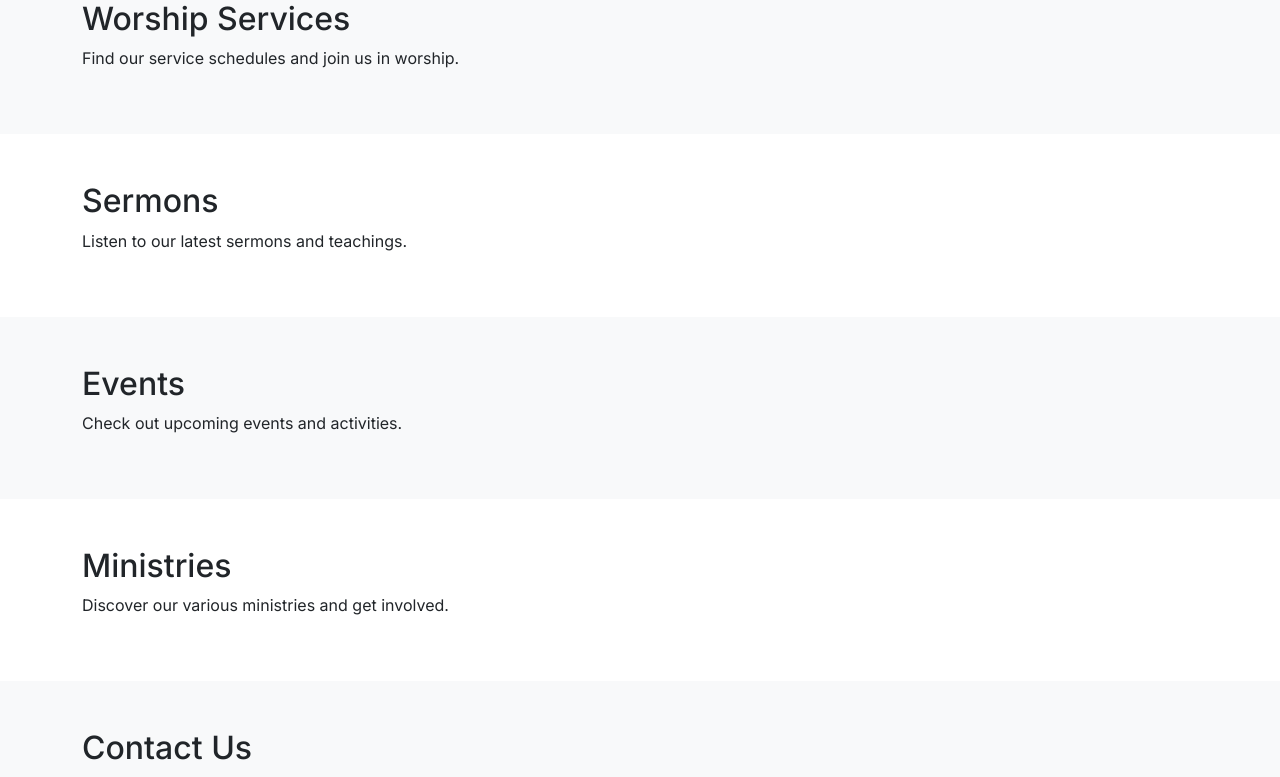
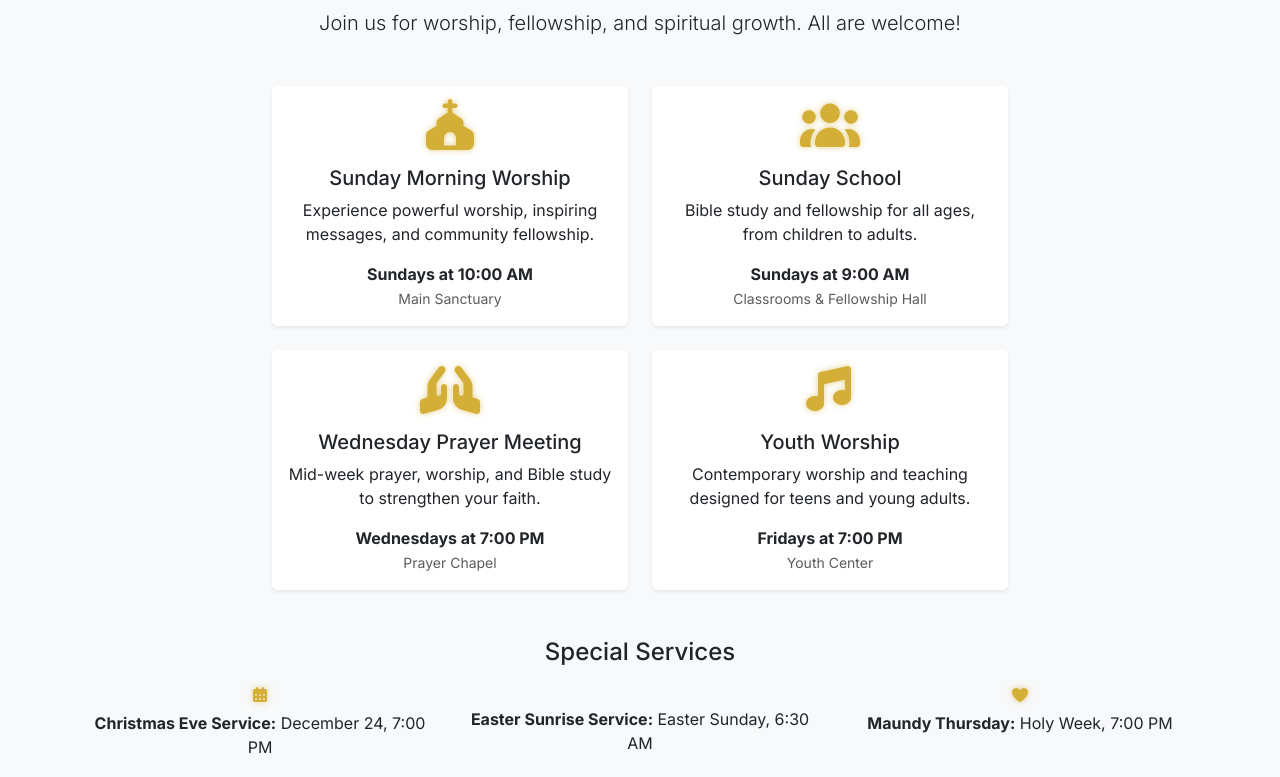
Before and after one commit to Goodness-MArcel/gracechurch, a Next.js app: page / in a window 1280 px wide. Shown: the part 1703-2480 px from the top of the page. Built offline with nearby package versions, Linux system fonts and the light colour scheme.

Commit message:
Update worship services section with new schedule and special services details

```diff
--- a/src/app/page.js
+++ b/src/app/page.js
@@ -67,7 +67,7 @@ export default function Home() {
         <div className="container">
           <div className="row">
             <div className="col-lg-6">
-              <h2 className="mb-4 section-heading text-center">About Grace of God Church</h2>
+              <h2 className="mb-4 section-heading text-center">About Grace of God</h2>
               <p className="lead mb-4 text-center">
                 Welcome to Grace of God Church, a vibrant community of believers committed to worship, fellowship, and service in the heart of our city.
               </p>
@@ -147,10 +147,88 @@ export default function Home() {
           </div>
         </div>
       </section>
+      {/* Worship Services Section */}
       <section id="services" className="py-5 bg-light">
         <div className="container">
-          <h2>Worship Services</h2>
-          <p>Find our service schedules and join us in worship.</p>
+          <div className="text-center mb-5">
+            <h2 className="section-heading">Worship Services</h2>
+            <p className="lead">Join us for worship, fellowship, and spiritual growth. All are welcome!</p>
+          </div>
+          <div className="row">
+            <div className="col-lg-8 mx-auto">
+              <div className="row g-4">
+                <div className="col-md-6">
+                  <div className="card h-100 border-0 shadow-sm">
+                    <div className="card-body text-center">
+                      <i className="fas fa-church fa-3x golden-icon mb-3"></i>
+                      <h5 className="card-title">Sunday Morning Worship</h5>
+                      <p className="card-text">Experience powerful worship, inspiring messages, and community fellowship.</p>
+                      <div className="mt-3">
+                        <strong>Sundays at 10:00 AM</strong><br/>
+                        <small className="text-muted">Main Sanctuary</small>
+                      </div>
+                    </div>
+                  </div>
+                </div>
+                <div className="col-md-6">
+                  <div className="card h-100 border-0 shadow-sm">
+                    <div className="card-body text-center">
+                      <i className="fas fa-users fa-3x golden-icon mb-3"></i>
+                      <h5 className="card-title">Sunday School</h5>
+                      <p className="card-text">Bible study and fellowship for all ages, from children to adults.</p>
+                      <div className="mt-3">
+                        <strong>Sundays at 9:00 AM</strong><br/>
+                        <small className="text-muted">Classrooms & Fellowship Hall</small>
+                      </div>
+                    </div>
+                  </div>
+                </div>
+                <div className="col-md-6">
+                  <div className="card h-100 border-0 shadow-sm">
+                    <div className="card-body text-center">
+                      <i className="fas fa-praying-hands fa-3x golden-icon mb-3"></i>
+                      <h5 className="card-title">Wednesday Prayer Meeting</h5>
+                      <p className="card-text">Mid-week prayer, worship, and Bible study to strengthen your faith.</p>
+                      <div className="mt-3">
+                        <strong>Wednesdays at 7:00 PM</strong><br/>
+                        <small className="text-muted">Prayer Chapel</small>
+                      </div>
+                    </div>
+                  </div>
+                </div>
+                <div className="col-md-6">
+                  <div className="card h-100 border-0 shadow-sm">
+                    <div className="card-body text-center">
+                      <i className="fas fa-music fa-3x golden-icon mb-3"></i>
+                      <h5 className="card-title">Youth Worship</h5>
+                      <p className="card-text">Contemporary worship and teaching designed for teens and young adults.</p>
+                      <div className="mt-3">
+                        <strong>Fridays at 7:00 PM</strong><br/>
+                        <small className="text-muted">Youth Center</small>
+                      </div>
+                    </div>
+                  </div>
+                </div>
+              </div>
+            </div>
+          </div>
+          <div className="text-center mt-5">
+            <h4>Special Services</h4>
+            <div className="row mt-3">
+              <div className="col-md-4">
+                <i className="fas fa-calendar-alt golden-icon mb-2"></i>
+                <p><strong>Christmas Eve Service:</strong> December 24, 7:00 PM</p>
+              </div>
+              <div className="col-md-4">
+                <i className="fas fa-easter-egg golden-icon mb-2"></i>
+                <p><strong>Easter Sunrise Service:</strong> Easter Sunday, 6:30 AM</p>
+              </div>
+              <div className="col-md-4">
+                <i className="fas fa-heart golden-icon mb-2"></i>
+                <p><strong>Maundy Thursday:</strong> Holy Week, 7:00 PM</p>
+              </div>
+            </div>
+          </div>
         </div>
       </section>
       <section id="sermons" className="py-5">
```
